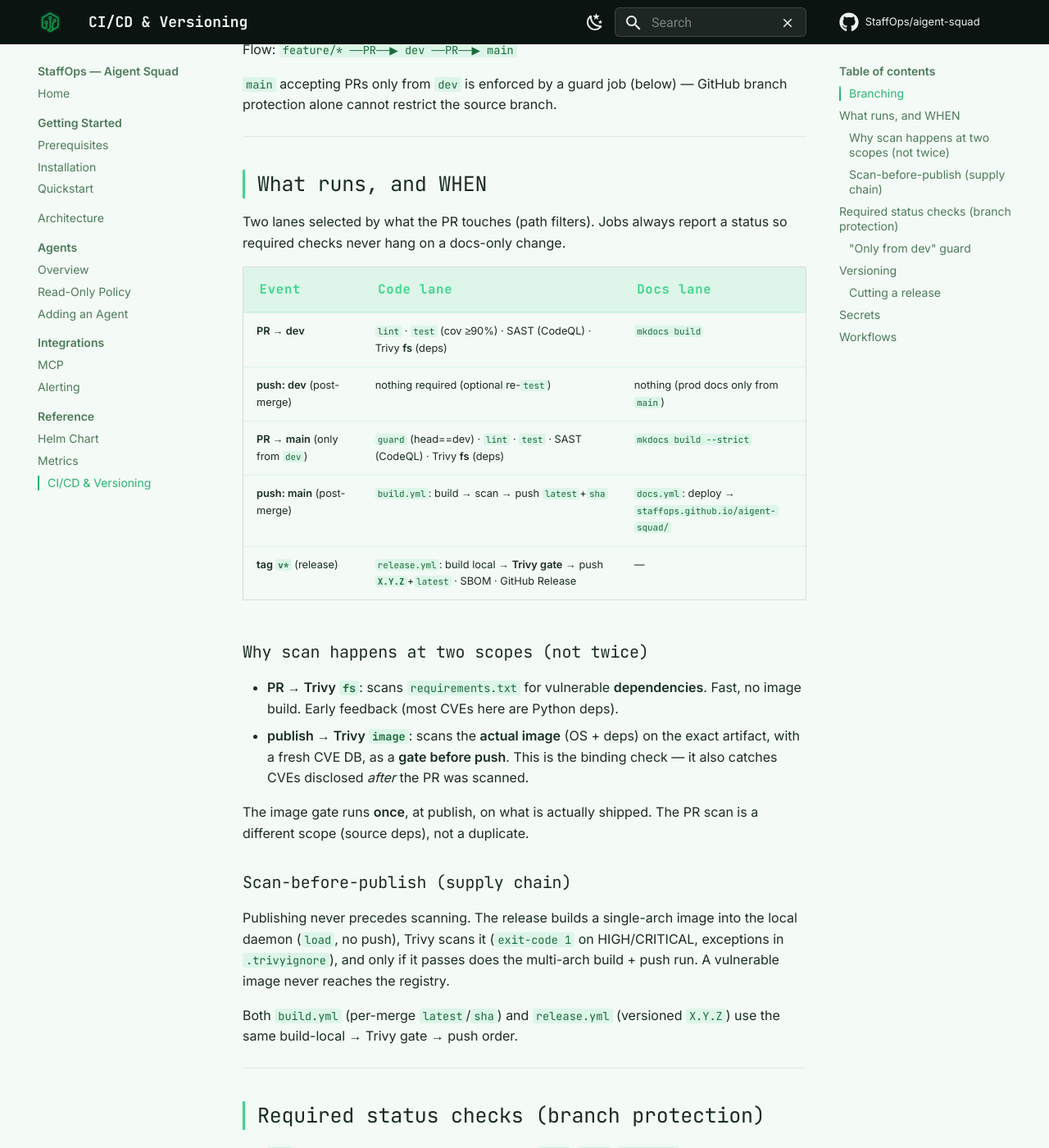
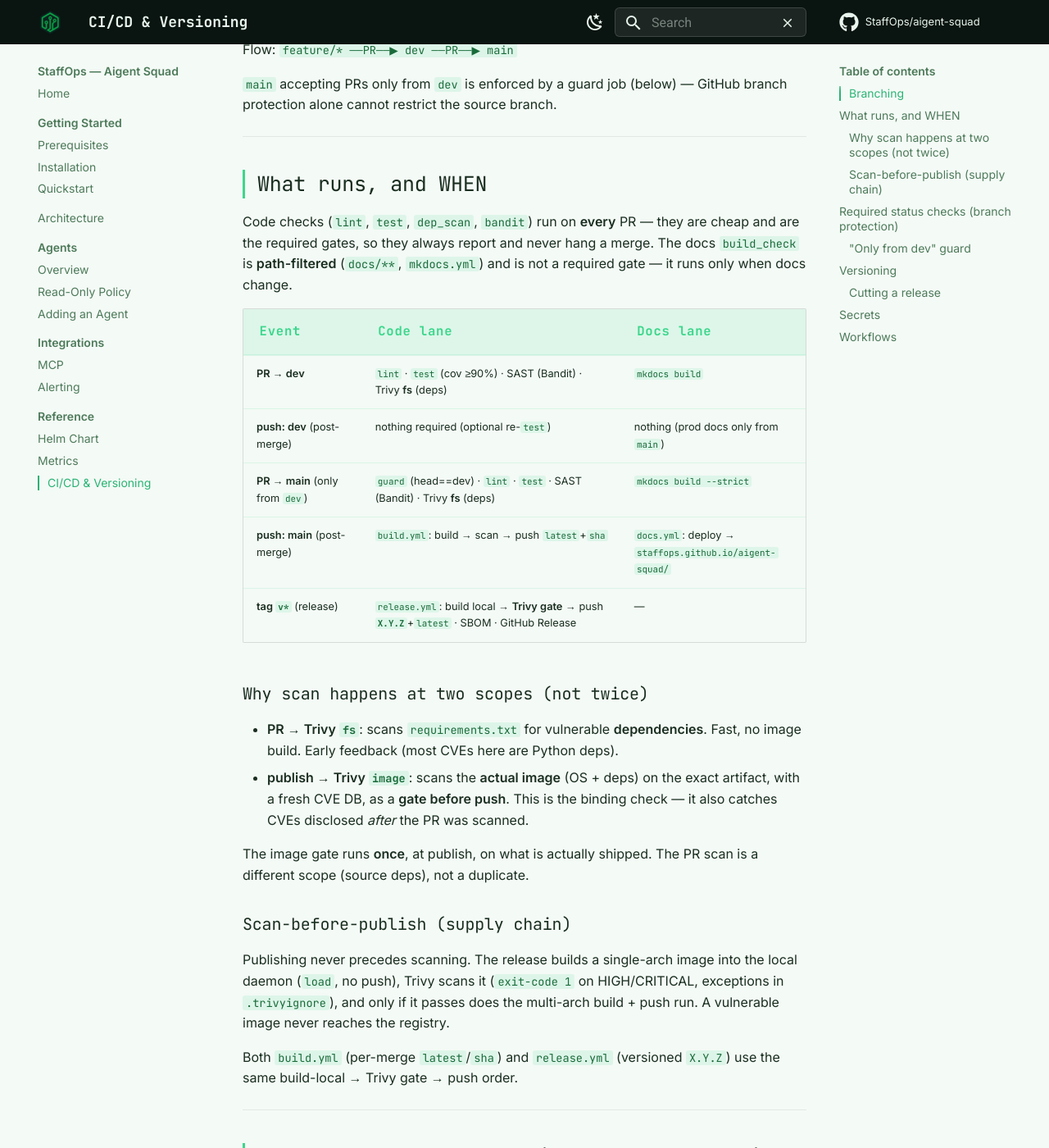
Before and after one commit to StaffOps/aigent-squad, an MkDocs documentation site: the page built from docs/CI-CD.md, in a window 1280 px wide and 1400 px high, scrolled down 696 px. Shown: the whole window at 82% size. Built offline with MkDocs 1.6.1 and Material for MkDocs 9.7.7, drawn with Linux system fonts in a browser that asks for light colours; comment, search, counter and statistics services are not loaded; some of the changed text lies outside the part shown.

Commit message:
ci(sast): use Bandit instead of CodeQL (no GHAS on private repo)
CodeQL analysis ran but the result upload failed ("Resource not accessible
by integration") — private repo without GitHub Advanced Security cannot
publish to the Security tab. Bandit runs fully in CI and fails the job on
findings, no GHAS required.

- sast.yml: bandit -r src/ mcp-server/ at medium+ severity/confidence
- Suppress 4 reviewed B104 false-positives (bind 0.0.0.0 is required for a
  containerized service) with inline `# nosec B104` + reason
- docs/CI-CD.md: CodeQL → Bandit; workflows table includes sast.yml + guard/dep_scan

Co-Authored-By: Claude Opus 4.8 <noreply@anthropic.com>

````diff
--- a/docs/CI-CD.md
+++ b/docs/CI-CD.md
@@ -23,14 +23,16 @@ branch protection alone cannot restrict the source branch.
 
 ## What runs, and WHEN
 
-Two lanes selected by what the PR touches (path filters). Jobs always report a
-status so required checks never hang on a docs-only change.
+Code checks (`lint`, `test`, `dep_scan`, `bandit`) run on **every** PR — they are
+cheap and are the required gates, so they always report and never hang a merge.
+The docs `build_check` is **path-filtered** (`docs/**`, `mkdocs.yml`) and is not a
+required gate — it runs only when docs change.
 
 | Event | Code lane | Docs lane |
 |-------|-----------|-----------|
-| **PR → dev** | `lint` · `test` (cov ≥90%) · SAST (CodeQL) · Trivy **fs** (deps) | `mkdocs build` |
+| **PR → dev** | `lint` · `test` (cov ≥90%) · SAST (Bandit) · Trivy **fs** (deps) | `mkdocs build` |
 | **push: dev** (post-merge) | nothing required (optional re-`test`) | nothing (prod docs only from `main`) |
-| **PR → main** (only from `dev`) | `guard` (head==dev) · `lint` · `test` · SAST (CodeQL) · Trivy **fs** (deps) | `mkdocs build --strict` |
+| **PR → main** (only from `dev`) | `guard` (head==dev) · `lint` · `test` · SAST (Bandit) · Trivy **fs** (deps) | `mkdocs build --strict` |
 | **push: main** (post-merge) | `build.yml`: build → scan → push `latest`+`sha` | `docs.yml`: deploy → `staffops.github.io/aigent-squad/` |
 | **tag `v*`** (release) | `release.yml`: build local → **Trivy gate** → push **`X.Y.Z`**+`latest` · SBOM · GitHub Release | — |
 
@@ -59,8 +61,8 @@ Both `build.yml` (per-merge `latest`/`sha`) and `release.yml` (versioned
 
 ## Required status checks (branch protection)
 
-- **`dev`**: Require PR · Require status checks → `lint`, `test`, `dep_scan`, CodeQL · Require up to date
-- **`main`**: Require PR · Require status checks → `guard`, `lint`, `test`, `dep_scan`, CodeQL · Require up to date
+- **`dev`**: Require PR · Require status checks → `lint`, `test`, `dep_scan`, `bandit` · Require up to date
+- **`main`**: Require PR · Require status checks → `guard`, `lint`, `test`, `dep_scan`, `bandit` · Require up to date
 
 A check must have run once before it can be marked required. The coverage gate is
 `pytest --cov --cov-fail-under=90`: exit code 1 → red `test` check → merge blocked.
@@ -72,13 +74,16 @@ A required job on PRs targeting `main` that fails when the head branch is not
 
 ```yaml
 guard:
-  if: github.base_ref == 'main'
+  if: github.event_name == 'pull_request' && github.base_ref == 'main'
   runs-on: ubuntu-latest
   steps:
     - run: |
         test "${{ github.head_ref }}" = "dev" \
           || { echo "main only accepts PRs from dev"; exit 1; }
 ```
+
+It runs (and is required) only on PRs targeting `main`; on PRs to `dev` it is
+skipped, so it never blocks a feature PR.
 
 ---
 
@@ -133,7 +138,8 @@ Chart A.B.C ── chart-releaser ──▶ Helm repo (staffops.github.io/helm-c
 
 | File | Trigger | Purpose |
 |------|---------|---------|
-| `test.yml` | push/PR (main, dev) | lint + test (coverage gate) |
-| `build.yml` | push: main | build + push `latest`/`sha` to Docker Hub + Trivy |
-| `docs.yml` | push: main (docs/**) | deploy MkDocs to the portal |
+| `test.yml` | push/PR (main, dev) | `guard` (PR→main from dev) · `lint` · `test` (coverage gate) · `dep_scan` (Trivy fs) |
+| `sast.yml` | push/PR (main, dev) | `bandit` static analysis of Python source |
+| `build.yml` | push: main | build local → Trivy gate → push `latest`/`sha` + SBOM |
+| `docs.yml` | PR (docs/**): `mkdocs build --strict`; push: main: deploy | MkDocs validation + portal deploy |
 | `release.yml` | tag `v*` / manual | versioned, scan-gated image `:X.Y.Z` + SBOM + Release |
````
Also changed, not shown: 6 other files.
